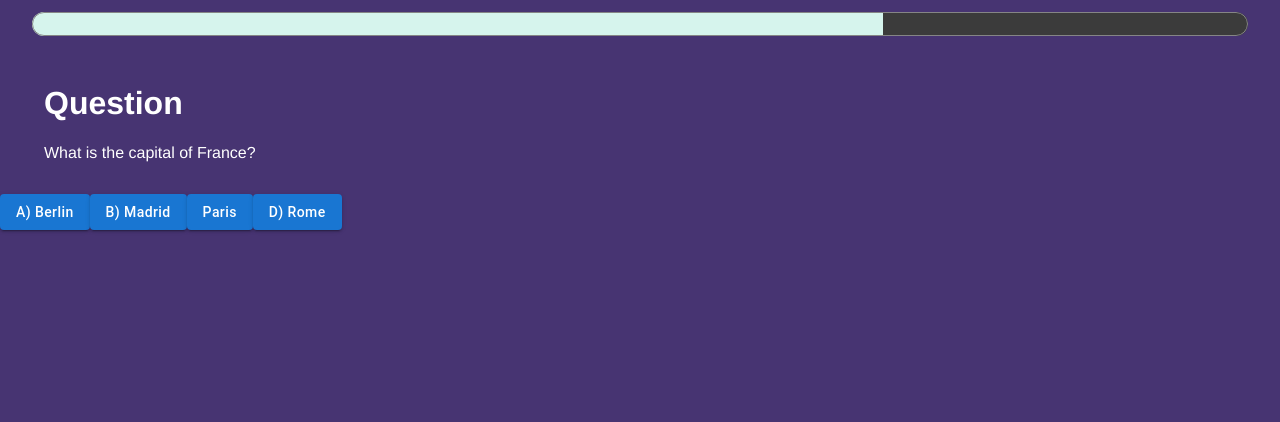
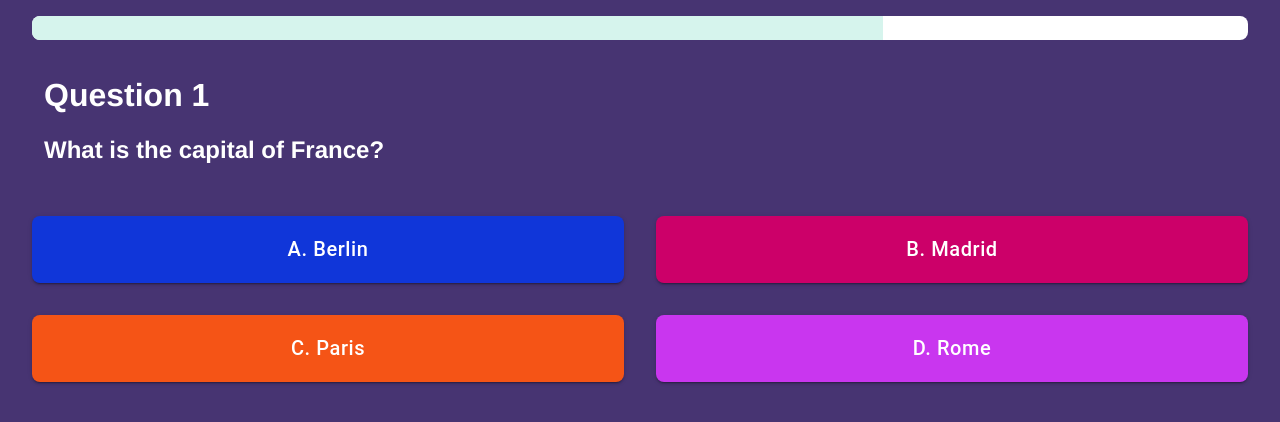
Before and after one commit to Phuc645/ProQuiz, a React (Vite) app in the folder frontend/: page /quizquestion in a window 1280 px wide. Shown: the top 422 px of the page. Built offline with nearby package versions, Linux system fonts and the light colour scheme.

Commit message:
Finish the quiz question page
Update QuizQuestion component styles and structure; enhance progress bar and answer button layout

```diff
--- a/frontend/src/QuizQuestion/QuizQuestion.scss
+++ b/frontend/src/QuizQuestion/QuizQuestion.scss
@@ -10,10 +10,27 @@
 
   .quiz-progress-bar {
     width: 95%;
+    margin-top: 1rem;
     margin-left: auto;
     margin-right: auto;
-    height: 3rem;
+    height: 1.5rem;
     accent-color: #D6F4ED;
+    background-color: white; // ensure the unfilled (remaining) part is white
+    border-radius: 0.5rem;
+    overflow: hidden;
+
+    // WebKit browsers (Chrome, Edge, Safari)
+    &::-webkit-progress-bar {
+      background-color: white;
+    }
+    &::-webkit-progress-value {
+      background-color: #D6F4ED; // filled portion color (matches accent-color)
+    }
+
+    // Firefox
+    &::-moz-progress-bar {
+      background-color: #D6F4ED;
+    }
   }
   .quiz-question-content {
     width: 95%;
@@ -21,4 +38,23 @@
     padding-left: 0.75rem;
     box-sizing: border-box;
   }
+  .quiz-answers {
+    margin: 1rem auto;
+    display: grid;
+    grid-template-columns: 1fr 1fr;
+    gap: 2rem;
+    width: 95%;
+  }
+  .quiz-answer-button {
+    border: none;
+    padding: 1rem;
+    font-size: 1.25rem;
+    border-radius: 0.5rem;
+    cursor: pointer;
+
+
+  }
+  .quiz-answer-button:hover {
+    background-color: gray;
+  }
 }
--- a/frontend/src/QuizQuestion/QuizQuestion.tsx
+++ b/frontend/src/QuizQuestion/QuizQuestion.tsx
@@ -5,14 +5,14 @@ export default function QuizQuestion() {
         <div className="quiz-question-container">
             <progress className="quiz-progress-bar" value={70} max={100}></progress>
             <div className="quiz-question-content">
-                <h1 className="quiz-question-number">Question </h1>
-                <p className ="quiz-question-text">What is the capital of France?</p>
+                <h1 className="quiz-question-number">Question 1</h1>
+                <h2 className ="quiz-question-text">What is the capital of France?</h2>
             </div>
             <div className="quiz-answers">
-                <Button variant="contained" className="quiz-answer-button" sx={{ textTransform: 'none', color: '#fff' }}>A) Berlin</Button>
-                <Button variant="contained" className="quiz-answer-button" sx={{ textTransform: 'none', color: '#fff' }}>B) Madrid</Button>
-                <Button variant="contained" className="quiz-answer-button" sx={{ textTransform: 'none', color: '#fff' }}> Paris</Button>
-                <Button variant="contained" className="quiz-answer-button" sx={{ textTransform: 'none', color: '#fff' }}>D) Rome</Button>
+                <Button variant="contained" className="quiz-answer-button" sx={{ textTransform: 'none', color: '#fff' ,backgroundColor: "#1036D9" }}>A. Berlin</Button>
+                <Button variant="contained" className="quiz-answer-button" sx={{ textTransform: 'none', color: '#fff', backgroundColor: "#CC0069"  }}>B. Madrid</Button>
+                <Button variant="contained" className="quiz-answer-button" sx={{ textTransform: 'none', color: '#fff', backgroundColor: "#F55416" }}>C. Paris</Button>
+                <Button variant="contained" className="quiz-answer-button" sx={{ textTransform: 'none', color: '#fff', backgroundColor: "#C936EF" }}>D. Rome</Button>
             </div>
         </div>
 
```
Also changed, not shown: 1 other file (tests, documents, lock files or other folders).
